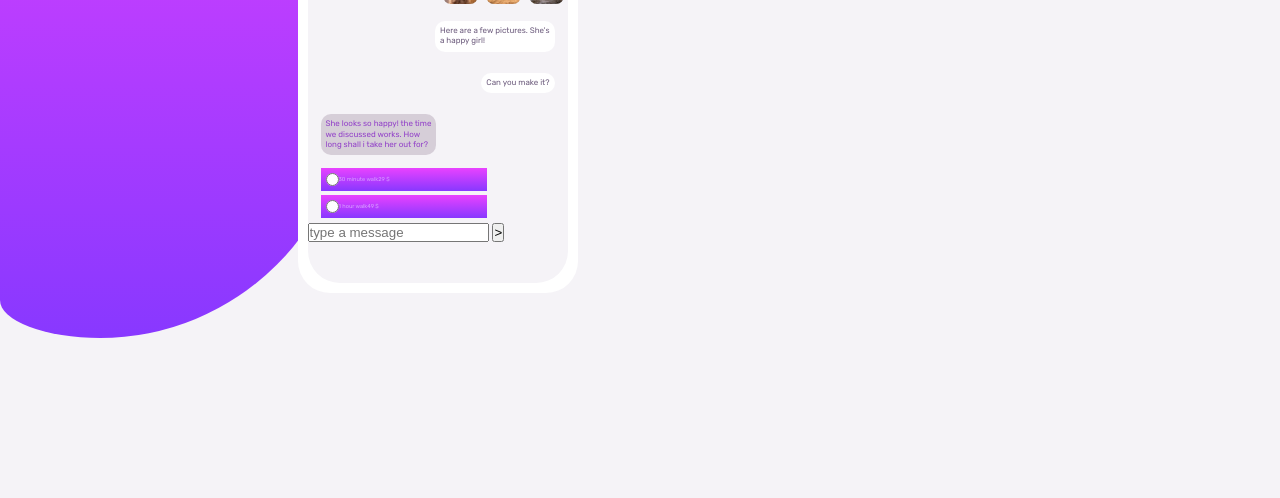
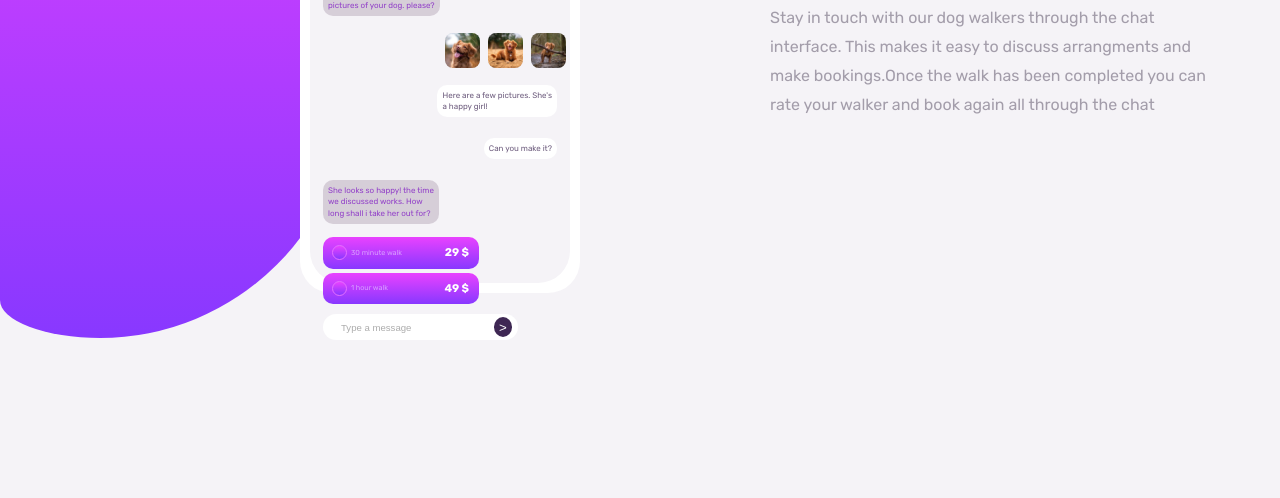
Before and after one commit to mahmoud-aldeyasti/chatapp, a plain HTML site: page index.html in a window 1280 px wide. Shown: the part 302-800 px from the top of the page. Drawn offline with Linux system fonts and the light colour scheme.

Commit message:
second commit

```diff
--- a/index.html
+++ b/index.html
@@ -23,8 +23,10 @@
 <body>
 
 <div class="container ">
-  <div class="chat-container">
-    <div class="back">
+  <div class="cont">
+      <div class="back">
+
+      </div>
       <div class="chat  ">
         <div class="chatin ">
           <div class="head">
@@ -84,10 +86,11 @@
 
           </div>
 
-          <div class="sumbit"></div>
-          <input type="text" placeholder="type a message">
+          <div class="sumbit1">
+          <input type="text" placeholder="Type a message">
           <input type="submit" value=">">
 
+          </div>
 
 
           </form>
@@ -98,18 +101,26 @@
 
 
 
-    </div>
+
 
     </div>
+  </div>
+
+
+  <div class="text">
+    <h1>Simple booking</h1>
+    <p>Stay in touch with our dog walkers through the chat <br> interface. This makes it easy to discuss arrangments and <br > make bookings.Once the walk has been completed
+    you can <br> rate your walker and book again all through the chat</p>
 
   </div>
-  <div class="text">
+
+
+  <div class="back2">
 
   </div>
 </div>
 
 
 
-
 </body>
 </html>
--- a/style2.css
+++ b/style2.css
@@ -6,7 +6,7 @@ font-family: 'Rubik', sans-serif;
 margin: 0px;
 padding: 0px;
 background-color: #f5f3f7;
-line-height: 1.3;
+line-height: 1.4;
 
 }
 
@@ -23,11 +23,19 @@ line-height: 1.3;
 
 .container{
     display: flex;
+    flex-wrap: wrap;
+    justify-content: flex-start;
+    align-items: center;
 }
 
+.cont{
+    position: relative;
+    width: 700px;
+    margin:0px 20px 20px 0px;
+}
 
 .back{
-    position: relative;
+
 
     width: 350px;
     height: 80vh;
@@ -35,17 +43,18 @@ line-height: 1.3;
     border-bottom-right-radius: 250px 250px;
     background-image: linear-gradient(#e942ff , #8838ff);
 
+}
 
 
     /* _______________chat inside elements____________________ */
-}
+
 .chat{
     position: absolute;
     z-index: 10000;
     width: 280px;
-    height: 66vh;
+    height: 57vh;
     bottom: 7%;
-    left: 85%;
+    left: 300px;
     background-color: #f5f3f7;
     border: 40px solid white;
     border-radius: 32px;
@@ -56,7 +65,7 @@ line-height: 1.3;
 
 .chatin{
     width: calc(280px - 20px);
-    height: calc(66vh - 20px);
+    height: calc(57vh - 20px);
     background-color: #f5f3f7;
     border-radius: 32px;
     position: relative;
@@ -86,7 +95,7 @@ line-height: 1.3;
 
 
 .head1{
-    width: 50%;
+    width: 68%;
     height: 35%;
     background-color: white;
     border-bottom-left-radius: 16px;
@@ -223,13 +232,134 @@ form{
 }
 
 .option{
-    padding: 5px 5px;
+    padding: 8px 5px;
     margin: 4px 13px;
     background-image: linear-gradient(#e942ff , #8838ff);
-    width: 64%;
+    width: 60%;
     color: #d89eff;
-    font-size: 0.35rem;
+    font-size: 0.45rem;
     display: flex;
     align-items: center;
     justify-content: flex-start;
+    border-radius: 10px;
+    flex-wrap: nowrap;
 }
+
+.option input{
+    margin:0px 5px;
+    position: relative;
+    z-index: 1;
+    display: flex;
+    align-items: center;
+    justify-content: center;
+}
+
+.option label{
+    width: 90%;
+    display: flex;
+    justify-content: space-between;
+    align-items: center;
+}
+.option label span{
+    color: white;
+    font-size: 0.7rem;
+    font-weight: 700;
+    margin-right: 5px;
+}
+
+.option input::after{
+    position: absolute;
+    content: "";
+    background-image: linear-gradient(#e942ff , #8838ff);
+    z-index: 20;
+    width: 100%;
+    height: 100%;
+    margin: 0px;
+    padding: 0px;
+    border-radius: 50%;
+    border: 1px solid #e570ff;
+
+}
+.option input:checked::after{
+    position: absolute;
+    content: "";
+    background-color: #f5f3f7;
+    background-image: unset;
+    z-index: 20;
+    width: 100%;
+    height: 100%;
+    margin: 0px;
+    padding: 0px;
+    border-radius: 50%;
+    border: 1px solid #e570ff;
+
+}
+
+.sumbit1{
+    padding: 2px 5px;
+    margin: 10px 13px;
+    background-color: white;
+    width: 75%;
+    border-radius: 20px;
+    display: flex;
+    flex-wrap: nowrap;
+    justify-content: space-between;
+
+}
+
+.sumbit1 input[type="text"]
+{
+    border: 0px solid transparent;
+    width: 90%;
+    margin:1px 3px 1px 13px;
+    font-size: 0.6rem;
+}
+.sumbit1 input[type="text"]:checked
+{
+    border: 0px solid transparent;
+    width: 90%;
+    margin:1px 3px 1px 13px;
+    font-size: 0.6rem;
+}
+.sumbit1 input[type="text"]::placeholder
+{
+
+    margin:1px 3px 1px 6px;
+    font-size: 0.6rem;
+    opacity: 0.6;
+
+}
+
+.sumbit1 input[type="submit"]
+{
+    color: white;
+    background-color: #3e2753;
+    border: none;
+    border-radius: 50%;
+    display: inline-block;
+    width: 20px;
+    height: 20px;
+    padding: 2px;
+    margin: 1px;
+}
+
+
+
+/* ________________ paragraph________________ */
+.text{
+    line-height: 1.8;
+    margin: 20px 40px;
+}
+
+.text h1{
+    margin: 10px;
+    color: #3e2753;
+}
+
+.text p{
+    margin: 10px;
+    color: #a39daa;
+}
+
+
+/* ___________________back 2___________________ */
```
Also changed, not shown: my_frame.css (line endings or trailing spaces).
